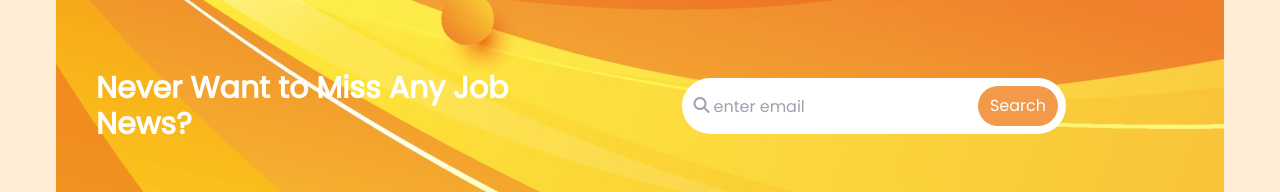
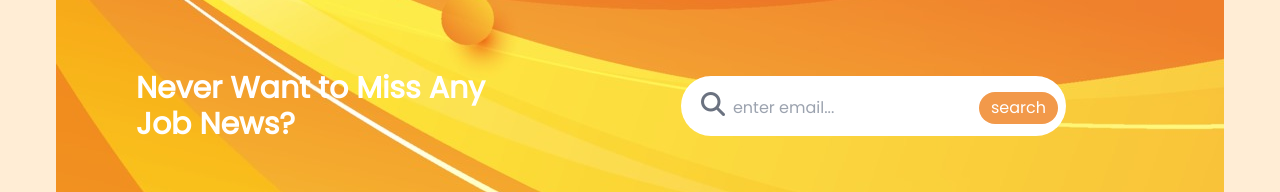
Before and after one commit to myishatunsamiha/my-portfolio, a website: page index.html in a window 1280 px wide. Shown: the part 3063-3255 px from the top of the page. Drawn offline with nearby package versions, Linux system fonts and the light colour scheme.

Commit message:
Changed the form field in the newsletter.

```diff
--- a/index.html
+++ b/index.html
@@ -284,7 +284,7 @@
 
     <!-- create profile -->
     <div class="flex flex-col lg:flex-row justify-center items-center m-8 md:m-14 my-24">
-        <div class="lg:w-1/2 relative">
+        <div class="lg:w-1/2 relative mt-20">
             <img src="./images/img2.png" alt=""
                 class="animate__animated animate__bounce animate__slow	2s animate__infinite	infinite">
 
@@ -360,19 +360,19 @@
 
     <!-- newsletter -->
     <div class="flex flex-col md:flex-row justify-center items-center h-96 rounded-3xl m-8 md:m-14 newsletter my-24">
-        <div class="md:w-2/5 md:pl-10 pb-5 md:pb-0">
+        <div class="md:w-2/5 md:pl-20 pb-5 md:pb-0 flex">
             <p class="font-semibold text-white text-shadow text-3xl text-center md:text-left">Never Want to Miss Any Job
                 News?</p>
         </div>
 
-        <div class="md:w-3/5">
-            <div class="container flex justify-center items-center">
+        <div class="md:w-3/5 flex flex-row justify-center">
+            <!-- <div class="container flex justify-center items-center">
                 <div class="relative">
                     <div class="absolute top-4 left-3">
                         <i class="fa fa-search text-gray-400 z-20 hover:text-gray-500"></i>
                     </div>
                     <input type="text"
-                        class="h-14 pl-8 pr-20 w-30 md:w-96 rounded-full z-0 focus:shadow focus:outline-none"
+                        class="h-14 pl-8 pr-20 w-20 md:w-96 rounded-full z-0 focus:shadow focus:outline-none"
                         placeholder="enter email">
                     <div class="absolute top-2 right-2">
 
@@ -381,7 +381,27 @@
 
                     </div>
                 </div>
-            </div>
+            </div> -->
+
+            <form class="bg-white mx-auto form-field p-2 rounded-full hidden sm:inline-block">
+                <div class="form-field">
+                    <i class='fas fa-search pl-3 pt-2 text-gray-500' style='font-size:24px'></i><input type="text"
+                        placeholder="enter email..." class="p-2" style="max-width: 250px;">
+                </div>
+                <button
+                    class=" bg-[#F2994A] text-white px-3 py-1 rounded-full animate__animated animate__headShake animate__infinite	infinite">search</button>
+            </form>
+
+
+            <form class="bg-white mx-auto form-field p-2 rounded-full inline-block sm:hidden">
+                <div class="form-field">
+                    <i class='fas fa-search pl-1 pt-2 text-gray-500'></i><input type="text" placeholder="enter email..."
+                        class="p-2" style="max-width: 100px;">
+                </div>
+                <button
+                    class=" bg-[#F2994A] text-white px-1 py-1 rounded-full animate__animated animate__headShake animate__infinite	infinite">search</button>
+            </form>
+
         </div>
 
     </div>
```
